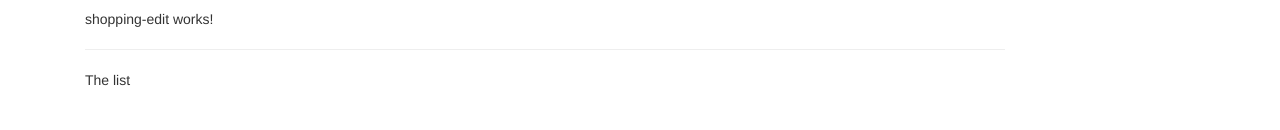
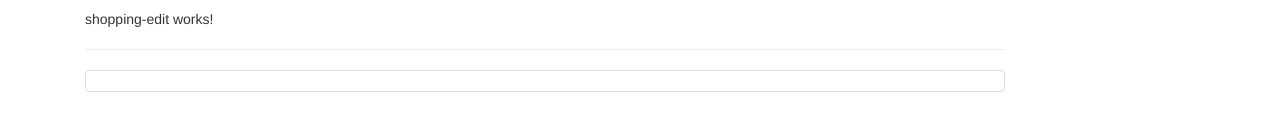
Before and after one commit to digitopoi/RecipeApp, an Angular app: page / in a window 1280 px wide. Shown: the part 310-440 px from the top of the page. Built offline with nearby package versions, Linux system fonts and the light colour scheme.

Commit message:
Add layout to shopping list and add an ingredient model

```diff
--- /dev/null
+++ b/src/app/shared/ingredient.model.ts
@@ -0,0 +1,3 @@
+export class Ingredient {
+    constructor(public name: string, public amount: number) { }
+}
--- a/src/app/shopping-list/shopping-list.component.html
+++ b/src/app/shopping-list/shopping-list.component.html
@@ -2,6 +2,8 @@
   <div class="col-xs-10">
     <app-shopping-edit></app-shopping-edit>
     <hr>
-    <p>The list</p>
+    <ul class="list-group">
+      <a class="list-group-item" style="cursor: pointer"></a>
+    </ul>
   </div>
 </div>
--- a/src/app/shopping-list/shopping-list.component.ts
+++ b/src/app/shopping-list/shopping-list.component.ts
@@ -6,6 +6,7 @@
   styleUrls: ['./shopping-list.component.css']
 })
 export class ShoppingListComponent implements OnInit {
+  ingredients = [];
 
   constructor() { }
 
```
